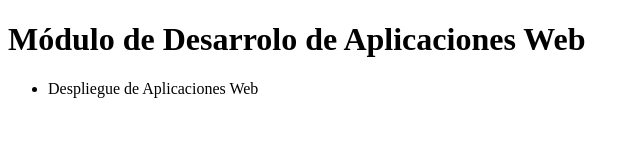
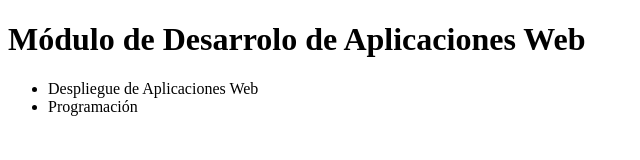
Before and after one commit to mjose97/DawAct1_4, a plain HTML site: page index.html in a window 1280 px wide. Shown: the full height of the page, 0-640 px from the left. Drawn offline with Linux system fonts and the light colour scheme.

Commit message:
Añadido nuevo módulo

```diff
--- a/index.html
+++ b/index.html
@@ -11,6 +11,10 @@
         <li>
             Despliegue de Aplicaciones Web
         </li>
+	<li>
+            Programación
+        </li>
+
     </ul>
 </body>
 </html>
```
